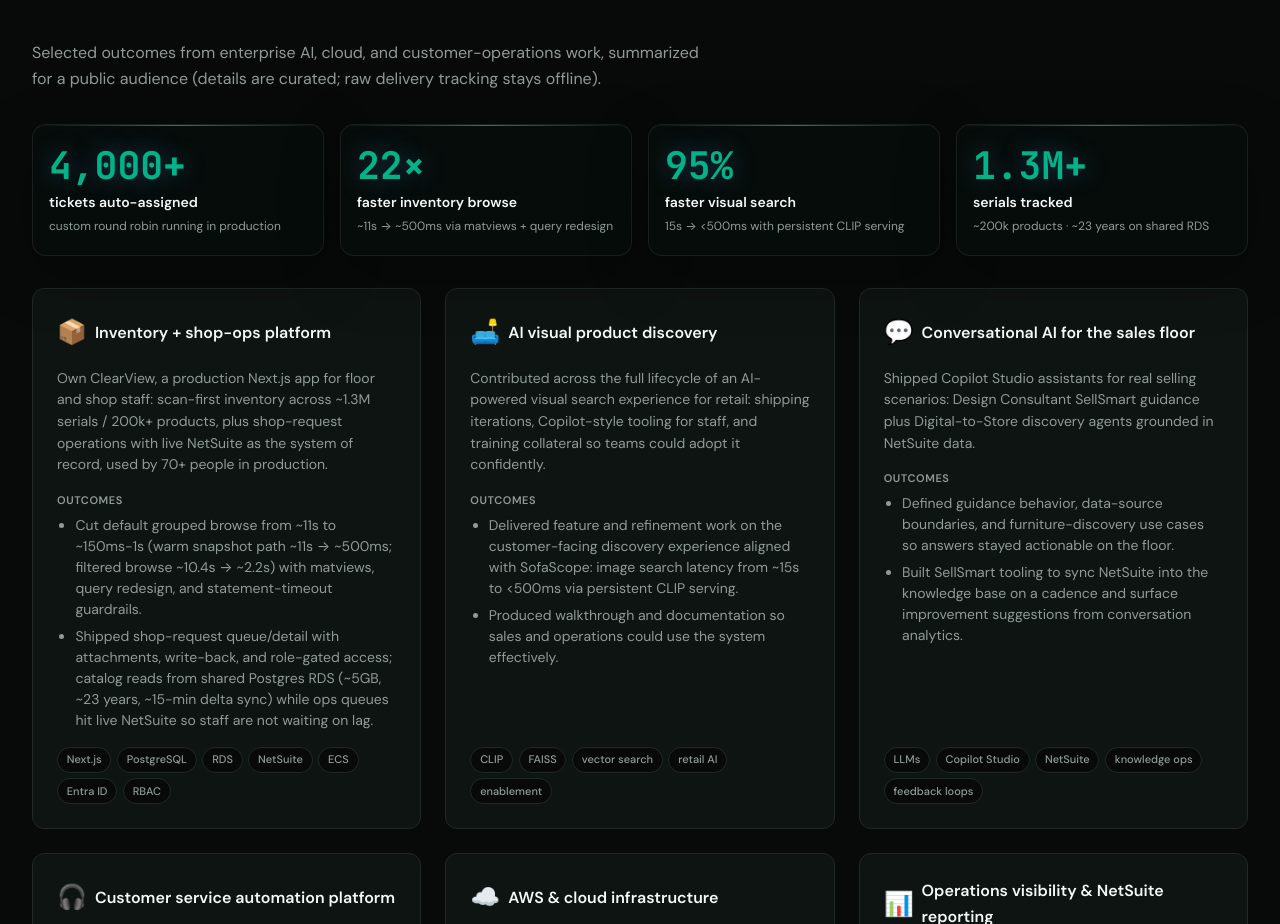
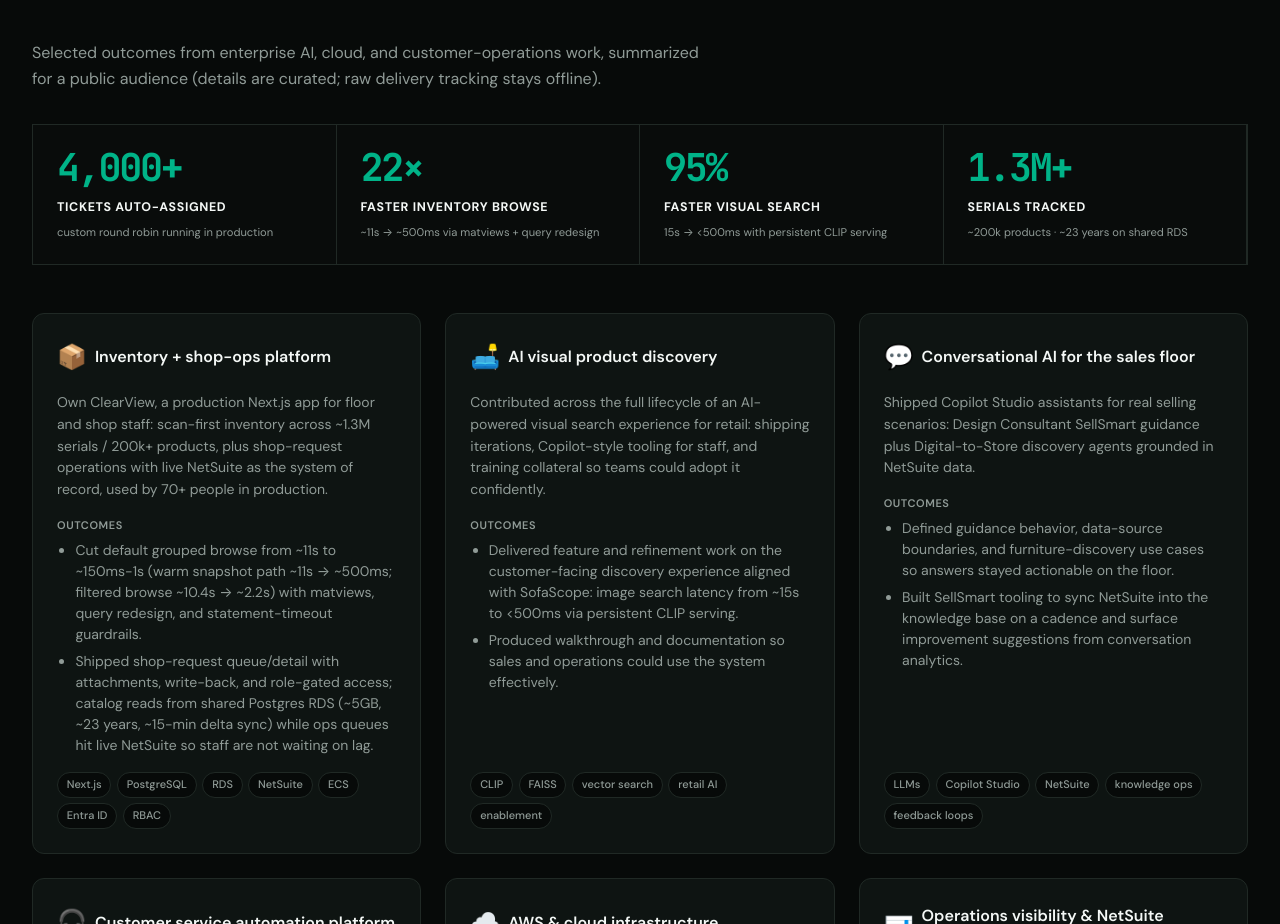
Before and after one commit to cwarre33/portfolio, a React (Vite) app: page / in a window 1280 px wide. Shown: the part 3027-3951 px from the top of the page. Built offline with nearby package versions, Linux system fonts and the light colour scheme.

Commit message:
fix: keep impact metrics crawlable before animation

```diff
--- a/src/components/ImpactStats.tsx
+++ b/src/components/ImpactStats.tsx
@@ -1,152 +1,23 @@
 import { useEffect, useRef, useState } from 'react';
 import { impactStats, type ImpactStat } from '../data/impactStats';
 
-function useCountUp(target: number, start: boolean, decimals = 0, durationMs = 1600): number {
-  const [value, setValue] = useState(0);
-
-  useEffect(() => {
-    if (!start) return;
-    if (window.matchMedia('(prefers-reduced-motion: reduce)').matches) {
-      setValue(target);
-      return;
-    }
-    let raf = 0;
-    const t0 = performance.now();
-    const factor = 10 ** decimals;
-    const tick = (now: number) => {
-      const progress = Math.min((now - t0) / durationMs, 1);
-      const eased = 1 - Math.pow(1 - progress, 3);
-      setValue(Math.round(target * eased * factor) / factor);
-      if (progress < 1) raf = requestAnimationFrame(tick);
-    };
-    raf = requestAnimationFrame(tick);
-    return () => cancelAnimationFrame(raf);
-  }, [start, target, decimals, durationMs]);
-
-  return value;
+function formatStat(stat: ImpactStat, value: number) {
+  const display = value.toLocaleString('en-US',{minimumFractionDigits:stat.decimals??0,maximumFractionDigits:stat.decimals??0});
+  return `${stat.prefix??''}${display}${stat.suffix??''}`;
 }
-
-function StatCard({ stat, start, index }: { stat: ImpactStat; start: boolean; index: number }) {
-  const value = useCountUp(stat.target, start, stat.decimals ?? 0);
-  const display = value.toLocaleString('en-US', {
-    minimumFractionDigits: stat.decimals ?? 0,
-    maximumFractionDigits: stat.decimals ?? 0,
-  });
-  return (
-    <div
-      className={`impact-stats__card${start ? ' impact-stats__card--in' : ''}`}
-      style={{ '--stat-delay': `${index * 0.1}s` } as React.CSSProperties}
-    >
-      <span className="impact-stats__value">
-        {stat.prefix}
-        {display}
-        {stat.suffix}
-      </span>
-      <span className="impact-stats__label">{stat.label}</span>
-      <span className="impact-stats__detail">{stat.detail}</span>
-    </div>
-  );
+function StatCard({stat,start,index}:{stat:ImpactStat;start:boolean;index:number}) {
+  const valueRef=useRef<HTMLSpanElement>(null);
+  useEffect(()=>{
+    if(!start||!valueRef.current||window.matchMedia('(prefers-reduced-motion: reduce)').matches)return;
+    const node=valueRef.current,t0=performance.now();let raf=0;
+    const tick=(now:number)=>{const p=Math.min((now-t0)/1500,1),e=1-Math.pow(1-p,3);node.textContent=formatStat(stat,stat.target*e);if(p<1)raf=requestAnimationFrame(tick)};
+    node.textContent=formatStat(stat,0);raf=requestAnimationFrame(tick);return()=>cancelAnimationFrame(raf);
+  },[start,stat]);
+  return <div className={`impact-stats__card${start?' impact-stats__card--in':''}`} style={{'--stat-delay':`${index*.08}s`} as React.CSSProperties}>
+    <span ref={valueRef} className="impact-stats__value" data-count-to={stat.target}>{formatStat(stat,stat.target)}</span>
+    <span className="impact-stats__label">{stat.label}</span><span className="impact-stats__detail">{stat.detail}</span>
+  </div>;
 }
-
-export function ImpactStats() {
-  const ref = useRef<HTMLDivElement>(null);
-  const [visible, setVisible] = useState(false);
-
-  useEffect(() => {
-    const el = ref.current;
-    if (!el) return;
-    const observer = new IntersectionObserver(
-      ([entry]) => {
-        if (entry.isIntersecting) {
-          setVisible(true);
-          observer.disconnect();
-        }
-      },
-      { threshold: 0.3 },
-    );
-    observer.observe(el);
-    return () => observer.disconnect();
-  }, []);
-
-  return (
-    <div className="impact-stats" ref={ref} aria-label="Headline metrics">
-      {impactStats.map((stat, i) => (
-        <StatCard key={stat.label} stat={stat} start={visible} index={i} />
-      ))}
-      <style>{`
-        .impact-stats {
-          display: grid;
-          grid-template-columns: repeat(2, 1fr);
-          gap: 0.75rem;
-          margin-bottom: 2rem;
-        }
-        @media (min-width: 900px) {
-          .impact-stats {
-            grid-template-columns: repeat(4, 1fr);
-            gap: 1rem;
-          }
-        }
-        .impact-stats__card {
-          background: var(--glass-bg);
-          backdrop-filter: blur(var(--glass-blur));
-          -webkit-backdrop-filter: blur(var(--glass-blur));
-          border: 1px solid var(--glass-border);
-          border-radius: 14px;
-          padding: 1.25rem 1rem;
-          box-shadow: var(--glass-shadow);
-          display: flex;
-          flex-direction: column;
-          gap: 0.3rem;
-          position: relative;
-          overflow: hidden;
-          opacity: 0;
-          transform: translateY(20px);
-          transition: border-color 0.3s, box-shadow 0.3s;
-        }
-        .impact-stats__card::before {
-          content: '';
-          position: absolute;
-          top: 0; left: 0; right: 0;
-          height: 1px;
-          background: linear-gradient(90deg,
-            transparent, rgba(255,255,255,0.2) 30%,
-            rgba(255,255,255,0.35) 50%,
-            rgba(255,255,255,0.2) 70%, transparent);
-          pointer-events: none;
-        }
-        .impact-stats__card:hover {
-          border-color: var(--glass-border-hover);
-          box-shadow: var(--glass-shadow-hover);
-        }
-        .impact-stats__card--in {
-          opacity: 1;
-          transform: translateY(0);
-        }
-        @media (prefers-reduced-motion: no-preference) {
-          .impact-stats__card--in {
-            animation: entrance-fade-up 0.6s cubic-bezier(0.16, 1, 0.3, 1) var(--stat-delay, 0s) both;
-          }
-        }
-        .impact-stats__value {
-          font-family: var(--font-mono);
-          font-size: clamp(1.75rem, 4vw, 2.375rem);
-          font-weight: 700;
-          line-height: 1.1;
-          color: var(--accent);
-          text-shadow: 0 0 24px rgba(88, 166, 255, 0.35);
-          font-variant-numeric: tabular-nums;
-        }
-        .impact-stats__label {
-          font-size: 0.875rem;
-          font-weight: 600;
-          color: var(--text);
-        }
-        .impact-stats__detail {
-          font-size: 0.75rem;
-          color: var(--text-muted);
-          line-height: 1.4;
-        }
-      `}</style>
-    </div>
-  );
-}
+export function ImpactStats(){const ref=useRef<HTMLDivElement>(null),[visible,setVisible]=useState(false);useEffect(()=>{const el=ref.current;if(!el)return;const observer=new IntersectionObserver(([entry])=>{if(entry.isIntersecting){setVisible(true);observer.disconnect()}},{threshold:.25});observer.observe(el);return()=>observer.disconnect()},[]);return <div className="impact-stats" ref={ref} aria-label="Headline metrics">{impactStats.map((stat,i)=><StatCard key={stat.label} stat={stat} start={visible} index={i}/>)}<style>{`
+.impact-stats{display:grid;grid-template-columns:repeat(4,1fr);border:1px solid var(--border);margin-bottom:3rem}.impact-stats__card{padding:1.5rem;border-right:1px solid var(--border);background:rgba(255,255,255,.012);opacity:.5;transform:translateY(12px)}.impact-stats__card:last-child{border-right:0}.impact-stats__card--in{opacity:1;transform:none}.impact-stats__value{display:block;font:700 clamp(1.8rem,3vw,3.1rem)/1 var(--font-mono);letter-spacing:-.06em;color:var(--accent);font-variant-numeric:tabular-nums}.impact-stats__label{display:block;margin-top:.7rem;font-size:.78rem;font-weight:650;text-transform:uppercase;letter-spacing:.05em}.impact-stats__detail{display:block;margin-top:.35rem;color:var(--text-muted);font-size:.7rem;line-height:1.45}@media(prefers-reduced-motion:no-preference){.impact-stats__card--in{animation:statin .55s cubic-bezier(.16,1,.3,1) var(--stat-delay) both}@keyframes statin{from{opacity:.5;transform:translateY(12px)}to{opacity:1;transform:none}}}@media(max-width:800px){.impact-stats{grid-template-columns:repeat(2,1fr)}.impact-stats__card:nth-child(2){border-right:0}.impact-stats__card{border-bottom:1px solid var(--border)}}@media(max-width:480px){.impact-stats{grid-template-columns:1fr}.impact-stats__card{border-right:0}}
+`}</style></div>}
```
